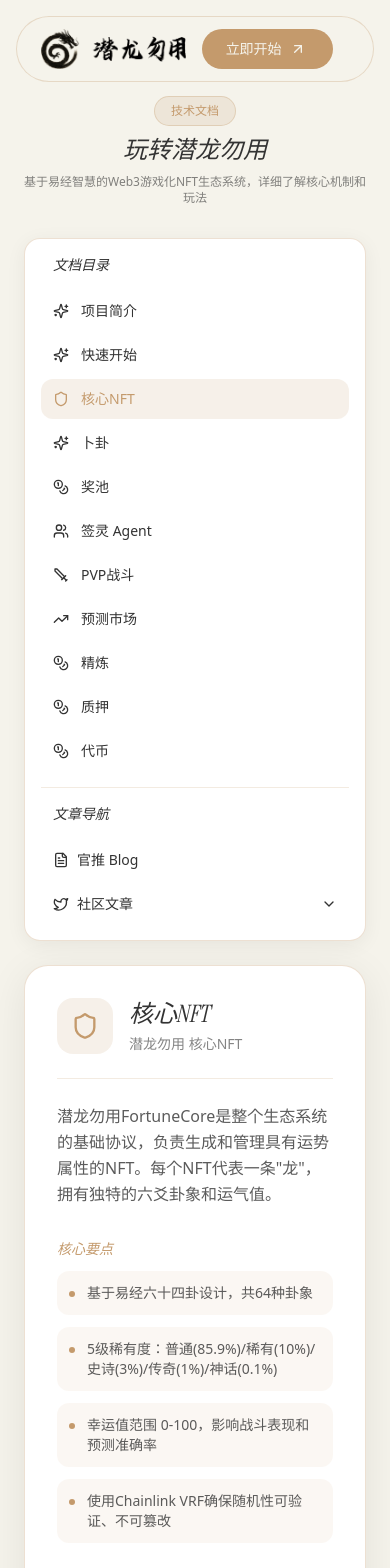
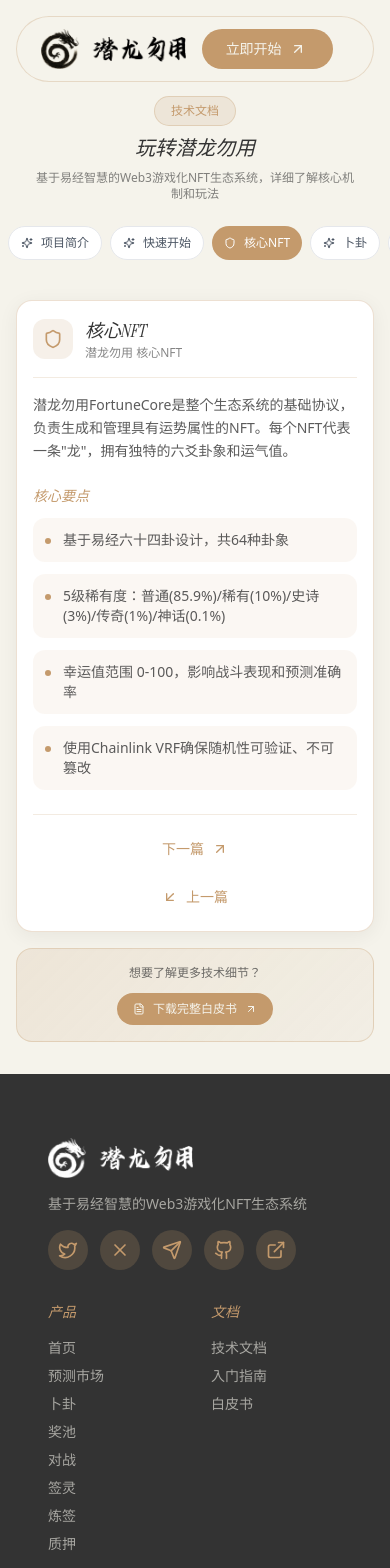
Before and after one commit to Groux0705/qlwy-website, a React (Vite) app: page /docs in a window 390 px wide. Shown: the top 1568 px of the page. Built offline with nearby package versions, Linux system fonts and the light colour scheme; a web font is replaced by a local one.

Commit message:
移动端适配

```diff
--- a/src/App.tsx
+++ b/src/App.tsx
@@ -133,7 +133,7 @@ function SideNav() {
 
   return (
     <motion.div
-      className="fixed left-4 z-50 flex flex-col gap-2"
+      className="hidden lg:flex fixed left-4 z-50 flex flex-col gap-2"
       initial={{ opacity: 0, x: -20 }}
       animate={{ opacity: visible ? 1 : 0, x: visible ? 0 : -20 }}
       transition={{ duration: 0.3 }}
--- a/src/pages/DocsPage.tsx
+++ b/src/pages/DocsPage.tsx
@@ -752,23 +752,23 @@ function DocsPage() {
       <Navbar />
 
       {/* Main Content */}
-      <main className="px-6 py-12 md:px-16 lg:px-24" style={{ paddingTop: '6rem' }}>
+      <main className="px-4 sm:px-6 py-8 sm:py-12 lg:px-24" style={{ paddingTop: '6rem' }}>
         <div className="mx-auto max-w-7xl">
           {/* Page Header */}
-          <div className="mb-8 text-center">
-            <SectionBadge className="mb-2">技术文档</SectionBadge>
-            <h1 className="font-heading text-2xl md:text-3xl italic mb-2" style={{ color: '#333333' }}>
+          <div className="mb-6 sm:mb-8 text-center">
+            <SectionBadge className="mb-2 text-xs sm:text-sm">技术文档</SectionBadge>
+            <h1 className="font-heading text-xl sm:text-2xl md:text-3xl italic mb-2" style={{ color: '#333333' }}>
               玩转潜龙勿用
             </h1>
-            <p className="max-w-xl mx-auto text-xs" style={{ color: '#333333', opacity: 0.6 }}>
+            <p className="max-w-xl mx-auto text-xs px-4" style={{ color: '#333333', opacity: 0.6 }}>
               基于易经智慧的Web3游戏化NFT生态系统，详细了解核心机制和玩法
             </p>
           </div>
 
-          <div className="grid lg:grid-cols-4 gap-6">
-            {/* Left Navigation - Combined Sidebars */}
+          <div className="grid lg:grid-cols-4 gap-4 lg:gap-6">
+            {/* Left Navigation - Desktop Sidebar */}
             <motion.div
-              className="lg:col-span-1 sticky top-24 self-start"
+              className="hidden lg:block lg:col-span-1 sticky top-24 self-start"
               initial={{ opacity: 0, x: -20 }}
               animate={{ opacity: 1, x: 0 }}
             >
@@ -905,6 +905,65 @@ function DocsPage() {
               </div>
             </motion.div>
 
+            {/* Mobile Navigation - Horizontal Scrollable Tabs */}
+            <motion.div
+              className="lg:hidden col-span-full -mx-6 px-4 mb-4 overflow-x-auto"
+              initial={{ opacity: 0, y: -10 }}
+              animate={{ opacity: 1, y: 0 }}
+            >
+              <div className="flex gap-2 pb-2" style={{ minWidth: 'max-content' }}>
+                {docSections.filter(s => !s.isArticles).map((section) => {
+                  const Icon = section.icon
+                  const isActive = activeSection === section.id
+                  return (
+                    <button
+                      key={section.id}
+                      onClick={() => setActiveSection(section.id)}
+                      className={cn(
+                        "flex items-center gap-2 px-3 py-2 rounded-full text-xs whitespace-nowrap transition-all duration-200",
+                        isActive
+                          ? "text-white"
+                          : "bg-white text-gray-600 border border-gray-200"
+                      )}
+                      style={isActive ? { background: '#C49A6C' } : {}}
+                    >
+                      <Icon className="w-3 h-3 shrink-0" />
+                      {section.title}
+                    </button>
+                  )
+                })}
+                <button
+                  onClick={() => setActiveSection('official')}
+                  className={cn(
+                    "flex items-center gap-2 px-3 py-2 rounded-full text-xs whitespace-nowrap transition-all duration-200",
+                    activeSection === 'official'
+                      ? "text-white"
+                      : "bg-white text-gray-600 border border-gray-200"
+                  )}
+                  style={activeSection === 'official' ? { background: '#C49A6C' } : {}}
+                >
+                  <FileText className="w-3 h-3 shrink-0" />
+                  官推
+                </button>
+                <button
+                  onClick={() => {
+                    setActiveSection('community')
+                    setArticlesExpanded(!articlesExpanded)
+                  }}
+                  className={cn(
+                    "flex items-center gap-2 px-3 py-2 rounded-full text-xs whitespace-nowrap transition-all duration-200",
+                    activeSection === 'community'
+                      ? "text-white"
+                      : "bg-white text-gray-600 border border-gray-200"
+                  )}
+                  style={activeSection === 'community' ? { background: '#C49A6C' } : {}}
+                >
+                  <Twitter className="w-3 h-3 shrink-0" />
+                  社区
+                </button>
+              </div>
+            </motion.div>
+
             {/* Right Content */}
             <motion.div
               className="lg:col-span-3"
@@ -914,29 +973,29 @@ function DocsPage() {
               transition={{ duration: 0.3 }}
             >
               <div
-                className="rounded-3xl p-8"
+                className="rounded-2xl lg:rounded-3xl p-4 sm:p-6 lg:p-8"
                 style={{
                   background: '#fff',
                   border: '1px solid rgba(196, 154, 108, 0.3)',
-                  boxShadow: '0 8px 40px rgba(0,0,0,0.08)',
+                  boxShadow: '0 4px 20px rgba(0,0,0,0.06)',
                 }}
               >
                 {/* Title Area */}
-                <div className="flex items-center gap-4 mb-6 pb-6" style={{ borderBottom: '1px solid rgba(196, 154, 108, 0.2)' }}>
+                <div className="flex items-center gap-3 sm:gap-4 mb-4 sm:mb-6 pb-4 sm:pb-6" style={{ borderBottom: '1px solid rgba(196, 154, 108, 0.2)' }}>
                   <div
-                    className="flex items-center justify-center w-14 h-14 rounded-2xl"
+                    className="flex items-center justify-center w-10 h-10 sm:w-12 sm:h-12 lg:w-14 lg:h-14 rounded-xl sm:rounded-2xl"
                     style={{ background: 'rgba(196, 154, 108, 0.15)' }}
                   >
-                    <CurrentIcon className="w-7 h-7" style={{ color: '#C49A6C' }} />
+                    <CurrentIcon className="w-5 h-5 sm:w-6 sm:h-6 lg:w-7 lg:h-7" style={{ color: '#C49A6C' }} />
                   </div>
-                  <div>
-                    <h2 className="font-heading text-2xl italic" style={{ color: '#333333' }}>{currentDoc.title}</h2>
-                    <p className="text-sm mt-1" style={{ color: '#333333', opacity: 0.6 }}>潜龙勿用 {currentDoc.title}</p>
+                  <div className="min-w-0">
+                    <h2 className="font-heading text-lg sm:text-xl lg:text-2xl italic truncate" style={{ color: '#333333' }}>{currentDoc.title}</h2>
+                    <p className="text-xs sm:text-sm mt-0 sm:mt-1 truncate" style={{ color: '#333333', opacity: 0.6 }}>潜龙勿用 {currentDoc.title}</p>
                   </div>
                 </div>
 
                 {/* Description */}
-                <p className="text-base leading-relaxed mb-8" style={{ color: '#333333', opacity: 0.8 }}>
+                <p className="text-sm sm:text-base leading-relaxed mb-6 sm:mb-8" style={{ color: '#333333', opacity: 0.8 }}>
                   {currentDoc.content}
                 </p>
 
@@ -977,14 +1036,14 @@ function DocsPage() {
                 )}
 
                 {/* Bottom Navigation */}
-                <div className="mt-8 pt-6 flex items-center justify-between" style={{ borderTop: '1px solid rgba(196, 154, 108, 0.2)' }}>
+                <div className="mt-6 sm:mt-8 pt-4 sm:pt-6 flex flex-col sm:flex-row items-center justify-between gap-3" style={{ borderTop: '1px solid rgba(196, 154, 108, 0.2)' }}>
                   <button
                     onClick={() => {
                       const idx = docSections.findIndex(d => d.id === activeSection)
                       if (idx > 0) setActiveSection(docSections[idx - 1].id)
                     }}
                     disabled={activeSection === docSections[0].id}
-                    className="flex items-center gap-2 px-4 py-2 rounded-full text-sm font-medium transition-all disabled:opacity-30"
+                    className="flex items-center gap-2 px-4 py-2 rounded-full text-sm font-medium transition-all disabled:opacity-30 order-2 sm:order-1"
                     style={{ color: '#C49A6C' }}
                   >
                     <ArrowUpRight className="w-4 h-4 rotate-180" />
@@ -996,7 +1055,7 @@ function DocsPage() {
                       if (idx < docSections.length - 1) setActiveSection(docSections[idx + 1].id)
                     }}
                     disabled={activeSection === docSections[docSections.length - 1].id}
-                    className="flex items-center gap-2 px-4 py-2 rounded-full text-sm font-medium transition-all disabled:opacity-30"
+                    className="flex items-center gap-2 px-4 py-2 rounded-full text-sm font-medium transition-all disabled:opacity-30 order-1 sm:order-2"
                     style={{ color: '#C49A6C' }}
                   >
                     下一篇
@@ -1007,7 +1066,7 @@ function DocsPage() {
 
               {/* Whitepaper Download */}
               <motion.div
-                className="mt-6 rounded-2xl p-6 text-center"
+                className="mt-4 sm:mt-6 rounded-2xl p-4 sm:p-6 text-center"
                 style={{
                   background: 'linear-gradient(135deg, rgba(196, 154, 108, 0.15), rgba(196, 154, 108, 0.05))',
                   border: '1px solid rgba(196, 154, 108, 0.3)',
@@ -1016,18 +1075,18 @@ function DocsPage() {
                 animate={{ opacity: 1, y: 0 }}
                 transition={{ delay: 0.2 }}
               >
-                <p className="text-sm mb-4" style={{ color: '#333333', opacity: 0.7 }}>
+                <p className="text-xs sm:text-sm mb-3 sm:mb-4" style={{ color: '#333333', opacity: 0.7 }}>
                   想要了解更多技术细节？
                 </p>
-                <a
-                  href="#"
-                  className="inline-flex items-center gap-2 rounded-full px-6 py-3 text-sm font-medium"
+                <Link
+                  to="/whitepaper"
+                  className="inline-flex items-center gap-2 rounded-full px-4 sm:px-6 py-2 sm:py-3 text-xs sm:text-sm font-medium"
                   style={{ background: '#C49A6C', color: '#F5F3EB' }}
                 >
-                  <FileText className="w-4 h-4" />
+                  <FileText className="w-3 h-3 sm:w-4 sm:h-4" />
                   下载完整白皮书
-                  <ArrowUpRight className="w-4 h-4" />
-                </a>
+                  <ArrowUpRight className="w-3 h-3 sm:w-4 sm:h-4" />
+                </Link>
               </motion.div>
             </motion.div>
           </div>
```
